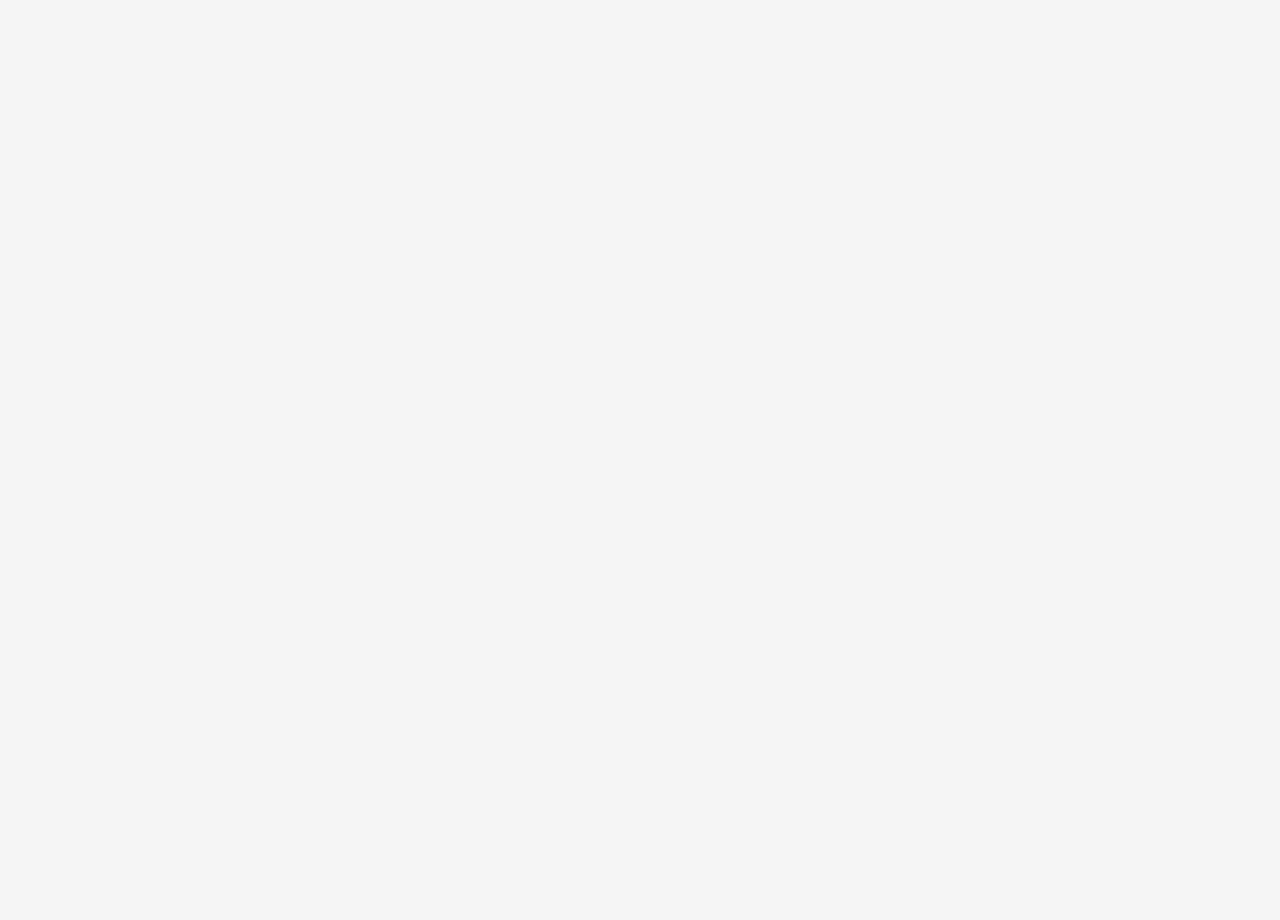
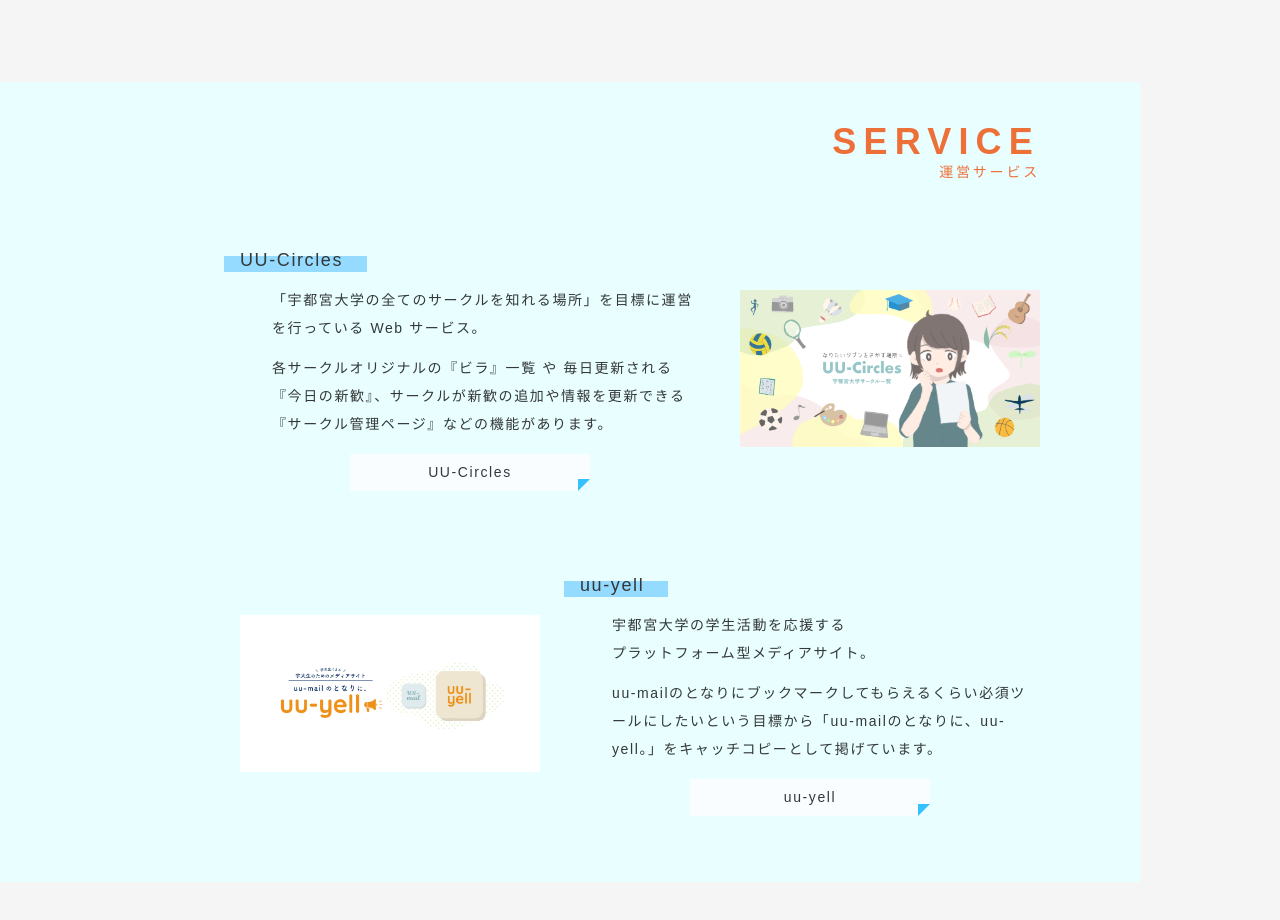
Before and after one commit to uu-plathome/uuph-hp, a Next.js app in the folder frontend/: page / in a window 1280 px wide. Shown: the part 1360-2280 px from the top of the page. Before the commit the page ends 1432 px from the top, so only its background shows below. Built offline with nearby package versions, Linux system fonts and the light colour scheme.

Commit message:
feat Service-section

```diff
--- a/frontend/pages/index.tsx
+++ b/frontend/pages/index.tsx
@@ -1,5 +1,6 @@
 import Head from 'next/head'
 import Image from 'next/image'
+import Link from 'next/link'
 import React from 'react'
 
 
@@ -9,22 +10,22 @@ export default function Home() {
       <Head>
         <title>UU-PlatHome | 宇大生必須のプラットフォーム</title>
         <link rel="icon" href="/favicon.png" />
-        <script dangerouslySetInnerHTML={{ __html: `
+        <script dangerouslySetInnerHTML={{
+          __html: `
           (function(d) {
-          var config = {
-            kitId: 'uos7nye',
+          var config={
+            kitId: 'uos7nye' ,
             scriptTimeout: 3000,
             async: true
           },
-          h=d.documentElement,t=setTimeout(function(){h.className=h.className.replace(/\bwf-loading\b/g,"")+" wf-inactive";},config.scriptTimeout),tk=d.createElement("script"),f=false,s=d.getElementsByTagName("script")[0],a;h.className+=" wf-loading";tk.src='https://use.typekit.net/'+config.kitId+'.js';tk.async=true;tk.onload=tk.onreadystatechange=function(){a=this.readyState;if(f||a&&a!="complete"&&a!="loaded")return;f=true;clearTimeout(t);try{Typekit.load(config)}catch(e){}};s.parentNode.insertBefore(tk,s)
-          })(document);
+          h=d.documentElement,t=setTimeout(function(){h.className=h.className.replace(/\bwf-loading\b/g,"")+"wf-inactive";},config.scriptTimeout),tk=d.createElement("script"),f=false,s=d.getElementsByTagName("script")[0],a;h.className+=" wf-loading";tk.src='https://use.typekit.net/'+config.kitId+'.js';tk.async=true;tk.onload=tk.onreadystatechange=function(){a=this.readyState;if(f||a&&a!="complete"&&a!="loaded" )return;f=true;clearTimeout(t);try{Typekit.load(config)}catch(e){}};s.parentNode.insertBefore(tk,s)})(document);
         ` }} />
       </Head>
 
-      <header className="w-full pt-5 bg-main-bg" style={{height: 80}}>
-        <div className="flex wrapper justify-between items-center" style={{height: 60}}>
+      <header className="w-full pt-5 bg-main-bg" style={{ height: 80 }}>
+        <div className="flex wrapper justify-between items-center" style={{ height: 60 }}>
           <h1>
-            <Image src='/Logo_black.svg' width='250' height='60' alt='UU-PlatHome'/>
+            <Image src='/Logo_black.svg' width='250' height='60' alt='UU-PlatHome' />
           </h1>
           <nav className='text-sm mr-5 flex gap-7'>
             <a href='#about'>ABOUT</a>
@@ -36,18 +37,20 @@ export default function Home() {
       </header>
 
       <main>
-        <div className='mainvisual bg-main-bg mb-10' style={{height: 700}}>
+        <div className='mainvisual bg-main-bg mb-10' style={{ height: 700 }}>
 
         </div>
 
         <section id="about" className="w-full mb-28">
-          <div className='inner-content relative' style={{height: 500}}>
-            <div className='w-screen bg-main-b4 absolute' style={{zIndex: -1, height: 500}}>
-              <div className=""  style={{maxWidth: 800, marginLeft: 100, height: 500}}>
+          <div className='inner-content relative' style={{ height: 510 }}>
+            <div className='w-screen bg-main-b4 absolute' style={{ zIndex: 0, height: 510 }}>
+              <div className="" style={{ maxWidth: 800, marginLeft: 100, height: 510 }}>
                 <h2 className='mb-60'>
                   ABOUT<br /><span>“UU-PlatHome”とは？</span>
                 </h2>
-                <p className='leading-8'>UU-PlatHomeは、<br /><span className='line mplus-medium'>宇都宮大学生必須のWebサービス “UU-Circles”</span><br /><span className='line mplus-medium'>メディアサイト “uu-yell”</span><br />を運営するメディア団体です。</p>
+                <p className='leading-8'>UU-PlatHomeは、<br /><span className='line mplus-medium'>宇都宮大学生必須のWebサービス
+                  “UU-Circles”</span><br /><span className='line mplus-medium'>メディアサイト “uu-yell”</span><br />を運営するメディア団体です。
+                </p>
               </div>
             </div>
             <div className='absolute top-16 left-96' style={{}}>
@@ -56,9 +59,51 @@ export default function Home() {
             <div className='absolute top-28 left-64' style={{}}>
               <Image src='/about_girl.png' width='250' height='250' alt='' />
             </div>
-            <div className='flex gap-5 absolute top-1/2 right-0' style={{transform: 'translateY(-50%)'}}>
+            <div className='flex gap-5 absolute top-1/2 right-0' style={{ transform: 'translateY(-50%)' }}>
               <Image src='/UUCircles_iPhone.png' width='160' height='308.55' alt='UU-Circles' />
               <Image src='/uuyell_iPhone.png' width='160' height='308.55' alt='uu-yell' />
+            </div>
+          </div>
+        </section>
+
+        <section id="service" className="w-full mb-28">
+          <div className='inner-content relative' style={{ height: 800 }}>
+            <div className='w-screen bg-main-b4 absolute right-0' style={{ zIndex: 0, height: 800 }}>
+              <div className="absolute right-0" style={{ width: 800, marginRight: 100, height: 800 }}>
+                <h2 className='mb-16 text-right'>
+                  SERVICE<br /><span>運営サービス</span>
+                </h2>
+
+                <div className='flex container justify-between mb-20'>
+                  <div className='' style={{ width: 460 }}>
+                    <h3 className='mb-3 line_blue inline-block'>UU-Circles</h3>
+                    <p className='text-sm leading-7 pl-8 mb-3'>「宇都宮大学の全てのサークルを知れる場所」を目標に運営を行っている Web サービス。</p>
+                    <p className='text-sm leading-7 pl-8 mb-4'>各サークルオリジナルの『ビラ』一覧 や
+                      毎日更新される『今日の新歓』、サークルが新歓の追加や情報を更新できる『サークル管理ページ』などの機能があります。</p>
+                    <div className='text-center'>
+                      <a href='https://uu-circles.com/' target='_blank' rel='noopener' className='linkbox'>UU-Circles</a>
+                    </div>
+                  </div>
+                  <div className='my-auto'>
+                    <Image src='/uucircles_thumbnail.png' width='300' height='156.27' />
+                  </div>
+                </div>
+
+                <div className='flex container justify-between'>
+                  <div className='my-auto'>
+                    <Image src='/uuyell_thumbnail.png' width='300' height='156.27' />
+                  </div>
+                  <div className='' style={{ width: 460 }}>
+                    <h3 className='mb-3 line_blue inline-block'>uu-yell</h3>
+                    <p className='text-sm leading-7 pl-8 mb-3'>宇都宮大学の学生活動を応援する<br />プラットフォーム型メディアサイト。</p>
+                    <p className='text-sm leading-7 pl-8 mb-4'>
+                      uu-mailのとなりにブックマークしてもらえるくらい必須ツールにしたいという目標から「uu-mailのとなりに、uu-yell。」をキャッチコピーとして掲げています。</p>
+                    <div className='text-center'>
+                      <a href='https://media.uu-circles.com/' target='_blank' rel='noopener' className='linkbox'>uu-yell</a>
+                    </div>
+                  </div>
+                </div>
+              </div>
             </div>
           </div>
         </section>
--- a/frontend/styles/globals.css
+++ b/frontend/styles/globals.css
@@ -4,7 +4,7 @@
 
 @layer base {
   body {
-    @apply mplus-light overflow-x-hidden bg-main tracking-wider;
+    @apply mplus-light overflow-x-hidden bg-main tracking-wider text-fb;
   }
 
   h2 {
@@ -13,6 +13,10 @@
 
   h2 span {
     @apply mplus-medium mt-0 block text-sm tracking-widest;
+  }
+
+  h3 {
+    @apply mplus-medium text-lg;
   }
 }
 
@@ -76,4 +80,42 @@
     background-color: #f9fdff;
     z-index: -1;
   }
+
+  .line_blue {
+    position: relative;
+  }
+
+  .line_blue::after {
+    content: '';
+    position: absolute;
+    width: calc(100% + 40px);
+    left: -16px;
+    top: 10px;
+    height: 1rem;
+    background-color: #94dbff;
+    z-index: -1;
+  }
 }
+
+.linkbox {
+  display: inline-block;
+  position: relative;
+  margin: 0 auto;
+  padding: 8px;
+  width: 240px;
+  text-align: center;
+  font-size: 0.875rem;
+  font-weight: 500;
+  background-color: #f9fdff;
+  z-index: 10;
+}
+
+.linkbox::after {
+  content: '';
+  position: absolute;
+  right: 0;
+  bottom: 0;
+  border-width: 0px 0px 12px 12px;
+  border-style: solid;
+  border-color: #e8feff #35c1ff #e8feff;
+}
```
Also changed, not shown: frontend/public/uucircles_thumbnail.png (added), frontend/public/uuyell_thumbnail.png (added).
